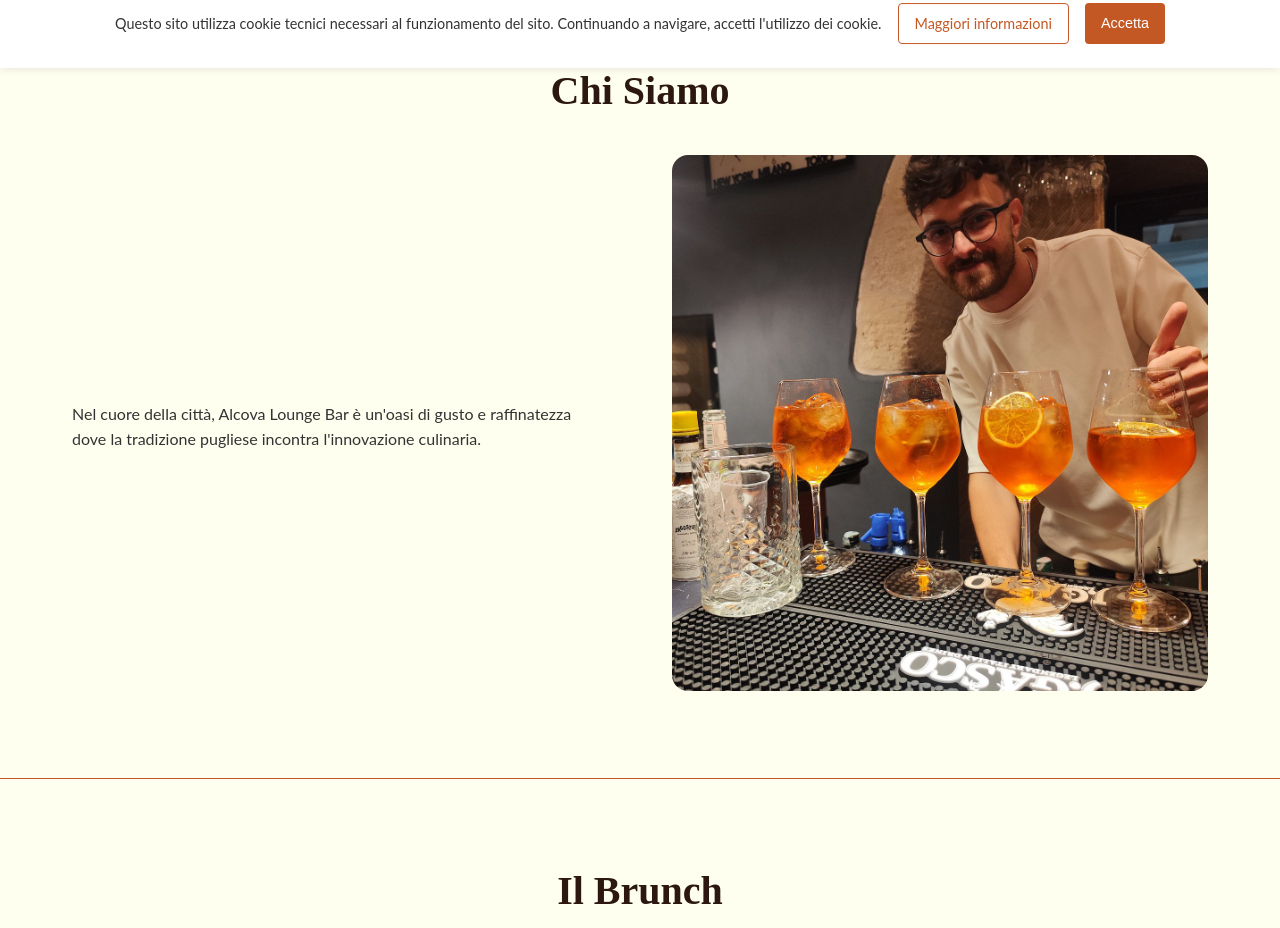
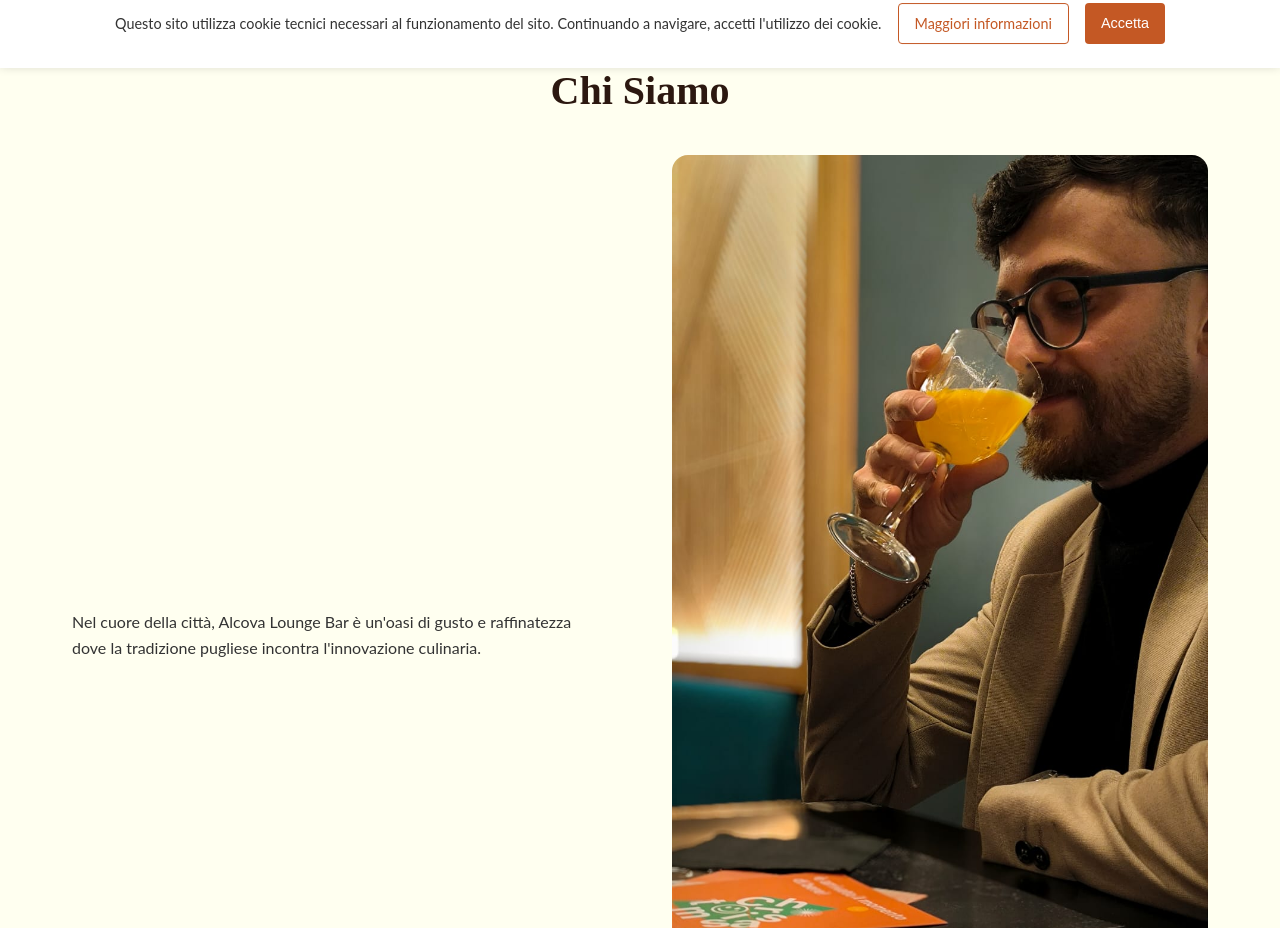
Before and after one commit to vampeye123421/Alcova, a plain HTML site: page index.html in a window 1280 px wide. Shown: the part 821-1749 px from the top of the page. Drawn offline with Linux system fonts and the light colour scheme.

Commit message:
Update index.html

```diff
--- a/index.html
+++ b/index.html
@@ -48,7 +48,7 @@
                     <p>Nel cuore della città, Alcova Lounge Bar è un'oasi di gusto e raffinatezza dove la tradizione pugliese incontra l'innovazione culinaria.</p>
                 </div>
                 <div class="about-image">
-                    <img src="images/team.jpg" alt="Il team di Alcova Lounge Bar">
+                    <img src="images/IMG-20250530-WA0014.jpg" alt="Il team di Alcova Lounge Bar">
                 </div>
             </div>
         </div>
```
